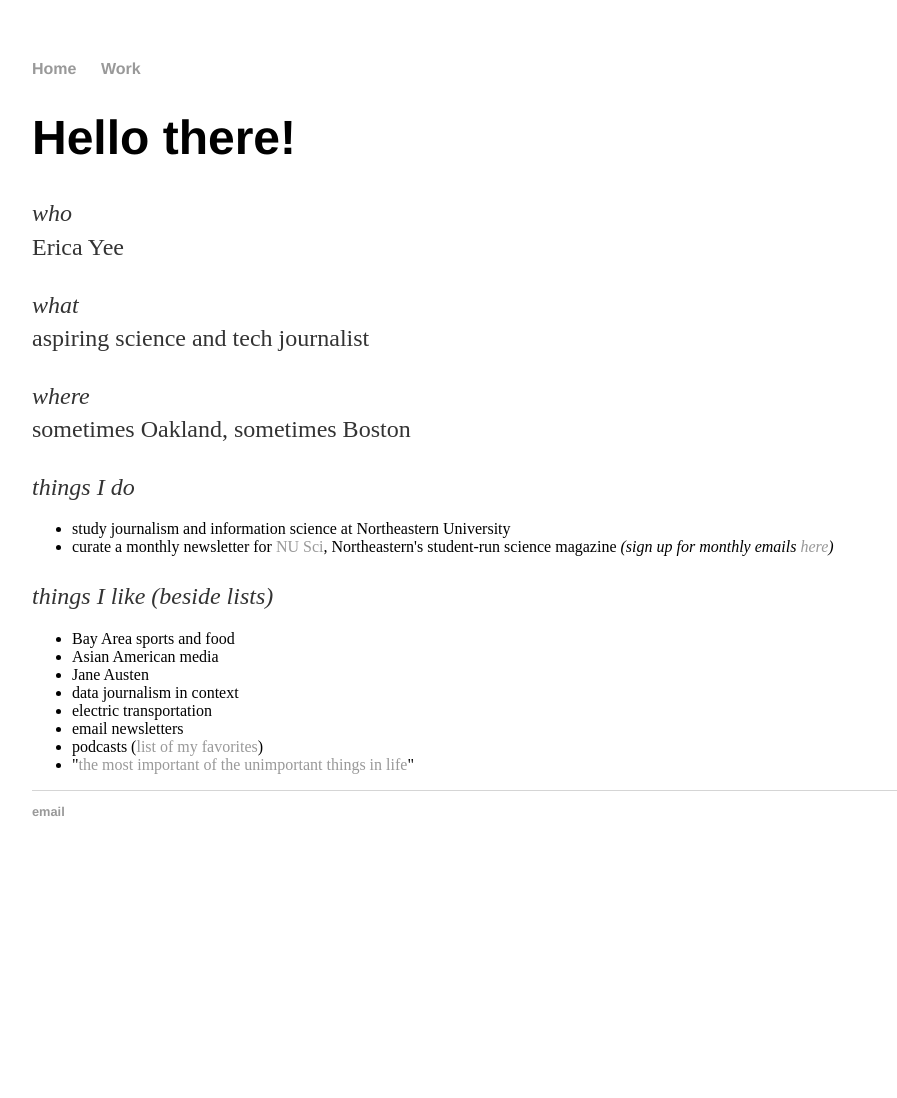
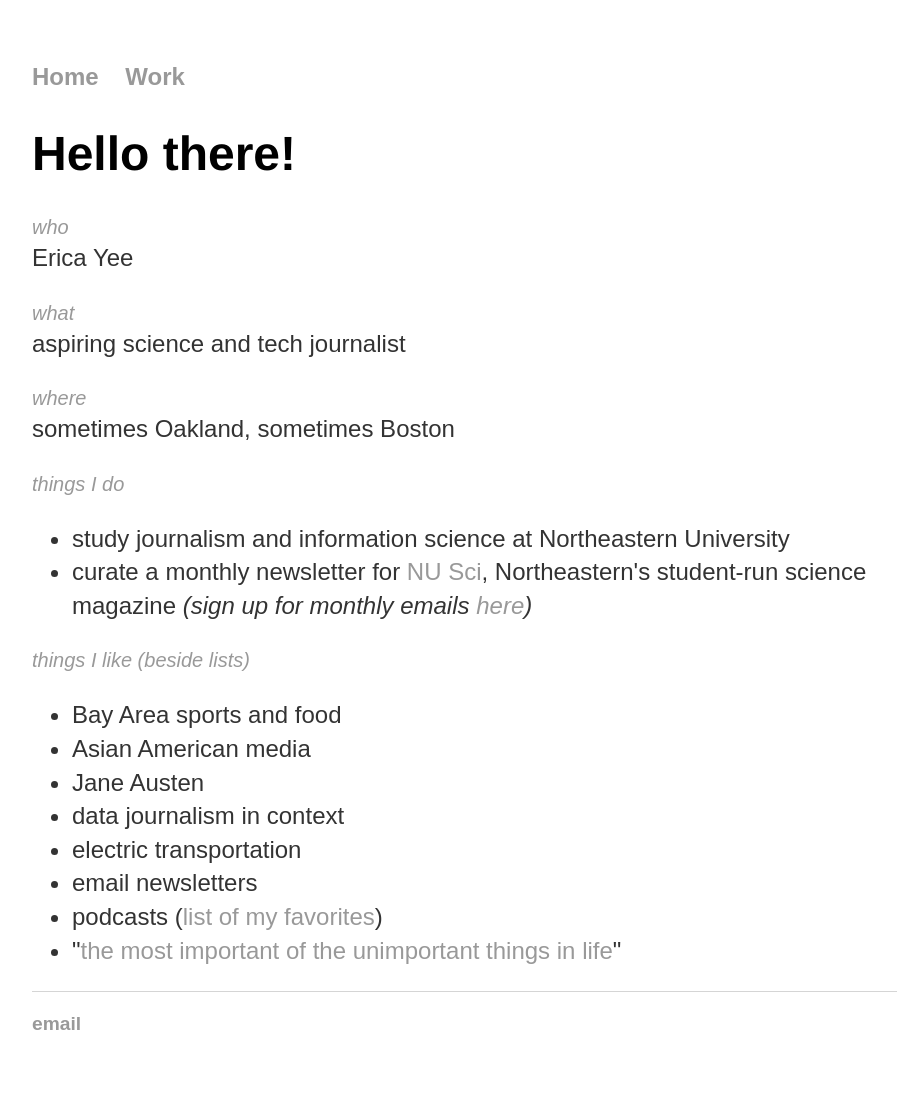
Before and after one commit to ericayee/ericayee.github.io, a Jekyll site: the page built from index.html, in a window 1280 px wide. Shown: the whole page, without its empty margins (160-1057 px from the left). Built offline with Jekyll 4.4.1, drawn with Linux system fonts in a browser that asks for light colours; before the commit the page ends 900 px from its top, so only the background shows below that.

Commit message:
Update main.css
changed to sans-serif font and tweaked font sizes

```diff
--- a/css/main.css
+++ b/css/main.css
@@ -1,9 +1,10 @@
 body {
     margin: 60px auto;
     width: 70%;
+    font-family:'Trebuchet', sans-serif;
+
 }
 nav ul, footer ul {
-    font-family:'Helvetica', 'Arial', 'Sans-Serif';
     padding: 0px;
     list-style: none;
     font-weight: bold;
@@ -23,7 +24,7 @@ h1 {
     font-size: 3em;
     font-family:'Helvetica', 'Arial', 'Sans-Serif';
 }
-p {
+p, ul {
     font-size: 1.5em;
     line-height: 1.4em;
     color: #333;
@@ -36,6 +37,8 @@ footer {
 p.top {
   margin-bottom:0;
   font-style: italic;
+  font-size: 1.25em;
+  color: #999999;
 }
 
 p.bottom {
```
